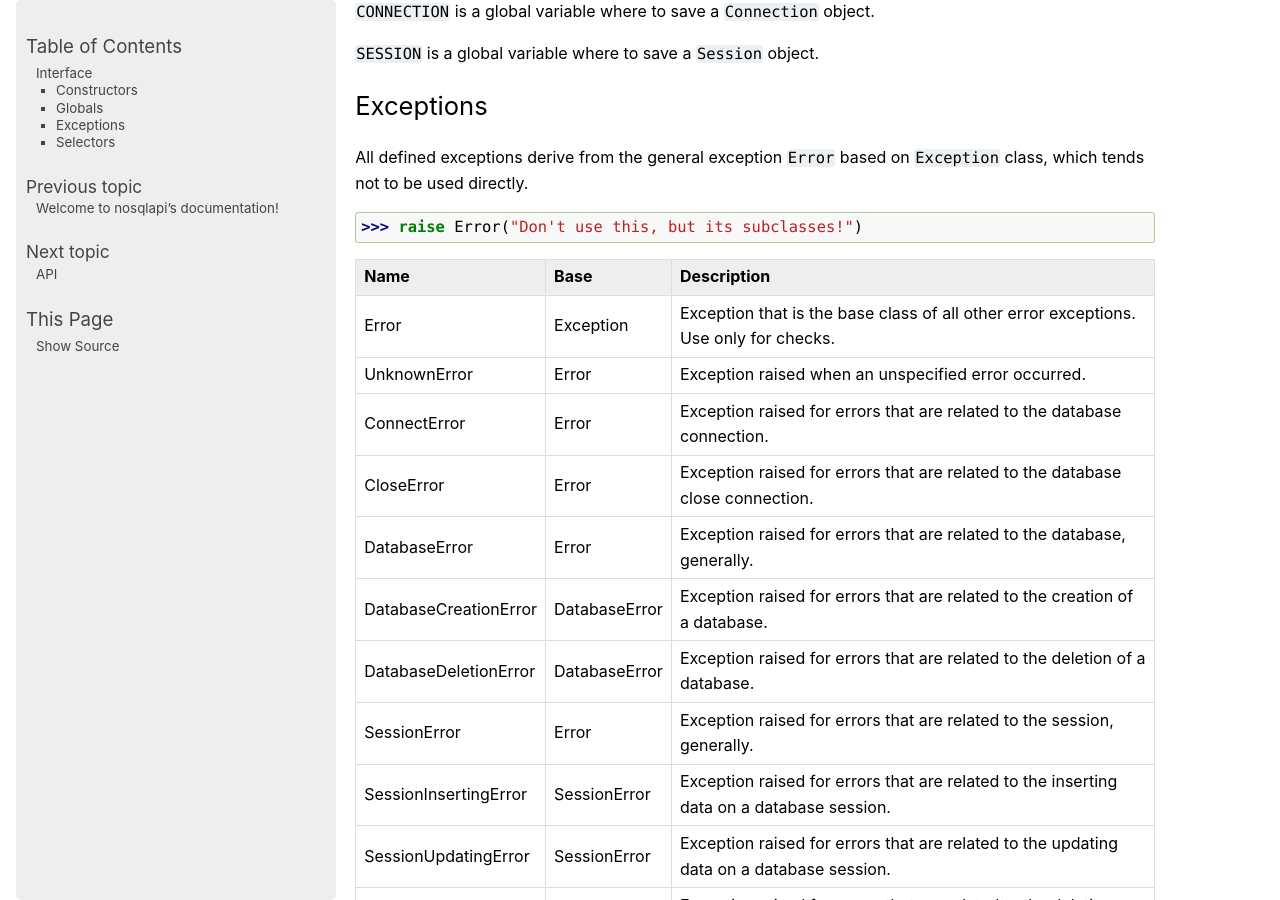
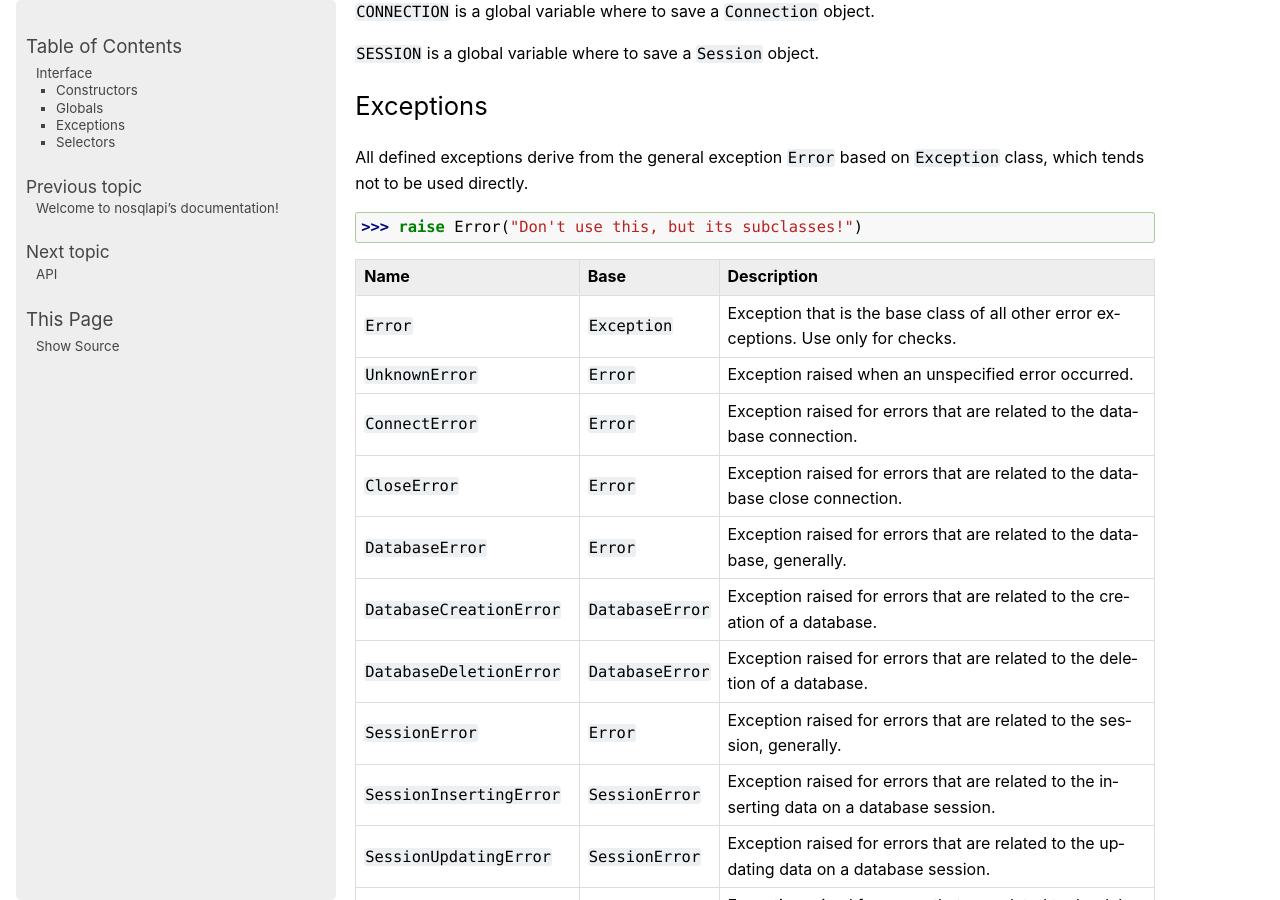
Before and after one commit to MatteoGuadrini/nosqlapi, a Sphinx documentation site: the page built from docs/source/interface.rst, in a window 1280 px wide and 900 px high, scrolled down 802 px. Built offline with Sphinx 7.4.7, drawn with Linux system fonts in a browser that asks for light colours.

```diff
--- a/docs/source/interface.rst
+++ b/docs/source/interface.rst
@@ -47,26 +47,26 @@ All defined exceptions derive from the general exception ``Error`` based on ``Ex
 
     >>> raise Error("Don't use this, but its subclasses!")
 
-======================= =============   ===========
-Name                    Base            Description
-======================= =============   ===========
-Error                   Exception       Exception that is the base class of all other error exceptions. Use only for checks.
-UnknownError            Error           Exception raised when an unspecified error occurred.
-ConnectError            Error           Exception raised for errors that are related to the database connection.
-CloseError              Error           Exception raised for errors that are related to the database close connection.
-DatabaseError           Error           Exception raised for errors that are related to the database, generally.
-DatabaseCreationError   DatabaseError   Exception raised for errors that are related to the creation of a database.
-DatabaseDeletionError   DatabaseError   Exception raised for errors that are related to the deletion of a database.
-SessionError            Error           Exception raised for errors that are related to the session, generally.
-SessionInsertingError   SessionError    Exception raised for errors that are related to the inserting data on a database session.
-SessionUpdatingError    SessionError    Exception raised for errors that are related to the updating data on a database session.
-SessionDeletingError    SessionError    Exception raised for errors that are related to the deletion data on a database session.
-SessionClosingError     SessionError    Exception raised for errors that are related to the closing database session.
-SessionFindingError     SessionError    Exception raised for errors that are related to the finding data on a database session.
-SessionACLError         SessionError    Exception raised for errors that are related to the grant or revoke permission on a database.
-SelectorError           Error           Exception raised for errors that are related to the selectors in general.
-SelectorAttributeError  SelectorError   Exception raised for errors that are related to the selectors attribute.
-======================= =============   ===========
+========================== ================= ===========
+Name                       Base              Description
+========================== ================= ===========
+``Error``                  ``Exception``     Exception that is the base class of all other error exceptions. Use only for checks.
+``UnknownError``           ``Error``         Exception raised when an unspecified error occurred.
+``ConnectError``           ``Error``         Exception raised for errors that are related to the database connection.
+``CloseError``             ``Error``         Exception raised for errors that are related to the database close connection.
+``DatabaseError``          ``Error``         Exception raised for errors that are related to the database, generally.
+``DatabaseCreationError``  ``DatabaseError`` Exception raised for errors that are related to the creation of a database.
+``DatabaseDeletionError``  ``DatabaseError`` Exception raised for errors that are related to the deletion of a database.
+``SessionError``           ``Error``         Exception raised for errors that are related to the session, generally.
+``SessionInsertingError``  ``SessionError``  Exception raised for errors that are related to the inserting data on a database session.
+``SessionUpdatingError``   ``SessionError``  Exception raised for errors that are related to the updating data on a database session.
+``SessionDeletingError``   ``SessionError``  Exception raised for errors that are related to the deletion data on a database session.
+``SessionClosingError``    ``SessionError``  Exception raised for errors that are related to the closing database session.
+``SessionFindingError``    ``SessionError``  Exception raised for errors that are related to the finding data on a database session.
+``SessionACLError``        ``SessionError``  Exception raised for errors that are related to the grant or revoke permission on a database.
+``SelectorError``          ``Error``         Exception raised for errors that are related to the selectors in general.
+``SelectorAttributeError`` ``SelectorError`` Exception raised for errors that are related to the selectors attribute.
+========================== ================= ===========
 
 The tree of exceptions:
 
```
